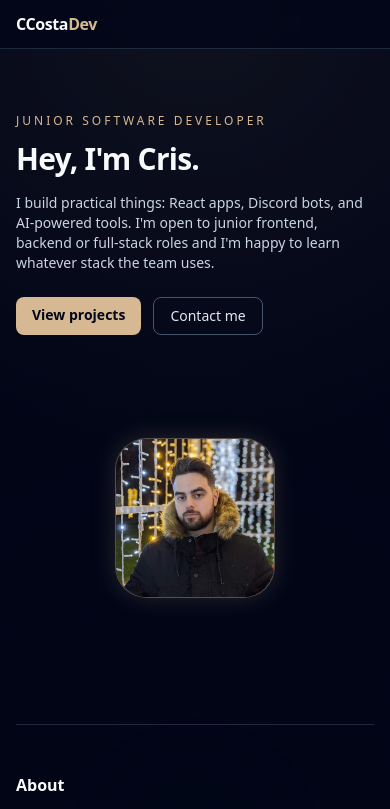
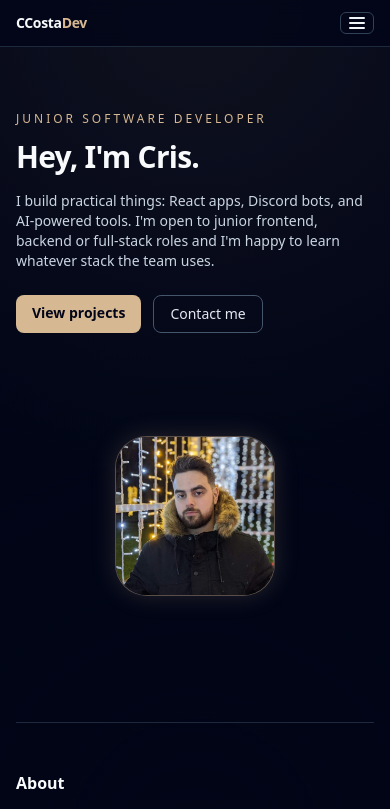
Before and after one commit to CCostaDev/portfolio, a React (Vite) app: page / in a window 390 px wide. Shown: the top 809 px of the page. Built offline with nearby package versions, Linux system fonts and the light colour scheme.

Commit message:
added responsive navbar with mobile menu

```diff
--- a/src/components/Navbar.tsx
+++ b/src/components/Navbar.tsx
@@ -1,3 +1,5 @@
+import { useState } from "react";
+
 const navItems = [
   { href: "#about", label: "About" },
   { href: "#skills", label: "Skills" },
@@ -6,26 +8,86 @@ const navItems = [
 ];
 
 const Navbar = () => {
+  const [isOpen, setIsOpen] = useState(false);
+
+  const toggleMenu = () => setIsOpen((prev) => !prev);
+  const closeMenu = () => setIsOpen(false);
+
   return (
     <header className="sticky top-0 z-20 border-b border-slate-800 bg-slate-950/80 backdrop-blur">
-      <nav className="max-w-5x1 mx-auto flex items-center justify-between px-4 py-3">
-        <span className="font-semibold tracking-tight">
+      <nav className="mx-auto flex max-w-5xl items-center justify-between px-4 py-3">
+        <a
+          href="#hero"
+          className="text-sm font-semibold tracking-tight hover:opacity-80"
+          onClick={closeMenu}
+        >
           CCosta<span className="text-accent">Dev</span>
-        </span>
+        </a>
+
+        {/* Desktop nav */}
         <ul className="hidden md:flex gap-6 text-sm">
           {navItems.map((item) => (
             <li key={item.href}>
               <a
                 href={item.href}
-                className="text-slate-300 hover:text-accent transition-colors"
+                className="relative text-slate-300 hover:text-accent transition-colors"
               >
                 {" "}
-                {item.label}
+                <span>{item.label}</span>
+                <span className="absolute -bottom-1 left-0 h-1[1px] w-0 bg-accent transition-all duration-200 group-hover:w-full" />
               </a>
             </li>
           ))}
         </ul>
+
+        {/* Mobile menu button */}
+        <button
+          type="button"
+          className="inline-flex items-center justify-center rounded-md border border-slate-700 px-2 py-1 text-xs text-slate-100 md:hidden"
+          onClick={toggleMenu}
+          aria-label="Toggle navigation"
+          aria-expanded={isOpen}
+        >
+          <span className="sr-only">Open main menu</span>
+          <div className="flex flex-col gap-[3px]">
+            <span
+              className={`h-0.5 w-4 rounded-full bg-slate-100 transition-transform ${
+                isOpen ? "translate-y-[4px] rotate-45" : ""
+              }`}
+            />
+            <span
+              className={`h-0.5 w-4 rounded-full bg-slate-100 transition-opacity ${
+                isOpen ? "opacity-0" : "opacity-100"
+              }`}
+            />
+            <span
+              className={`h-0.5 w-4 rounded-full bg-slate-100 transition-transform ${
+                isOpen ? "-translate-y-[4px] -rotate-45" : ""
+              }`}
+            />
+          </div>
+        </button>
       </nav>
+
+      {/* Mobile nav dropdown */}
+      {isOpen && (
+        <div className="border-t border-slate-800 bg-slate-950/95 md:hidden">
+          <ul className="mx-auto flex max-w-5x1 flex-col gap-1 px-4 py-3 text-sm">
+            {navItems.map((item) => (
+              <li key={item.href}>
+                <a
+                  href={item.href}
+                  onClick={closeMenu}
+                  className="block rounded-lg px-2 py-2 text-slate-200 hover:bg-slate-900/70 hover:text-accent"
+                >
+                  {" "}
+                  {item.label}{" "}
+                </a>
+              </li>
+            ))}
+          </ul>
+        </div>
+      )}
     </header>
   );
 };
```
